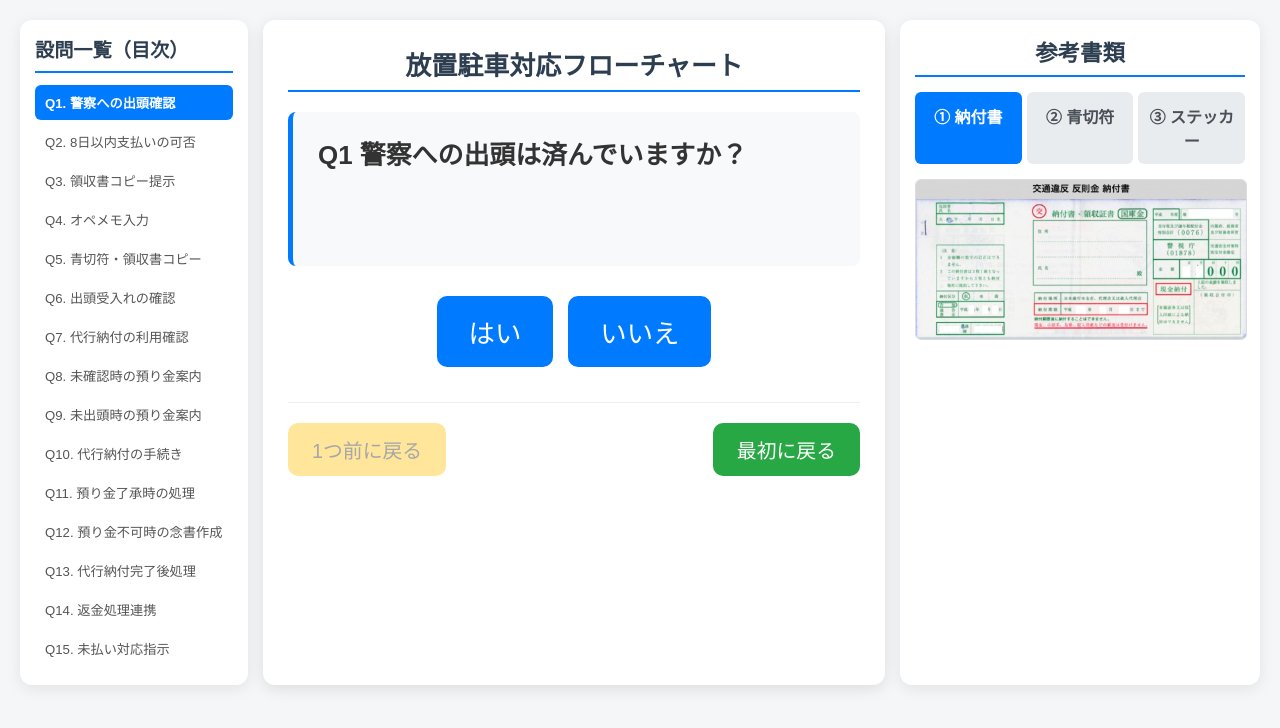
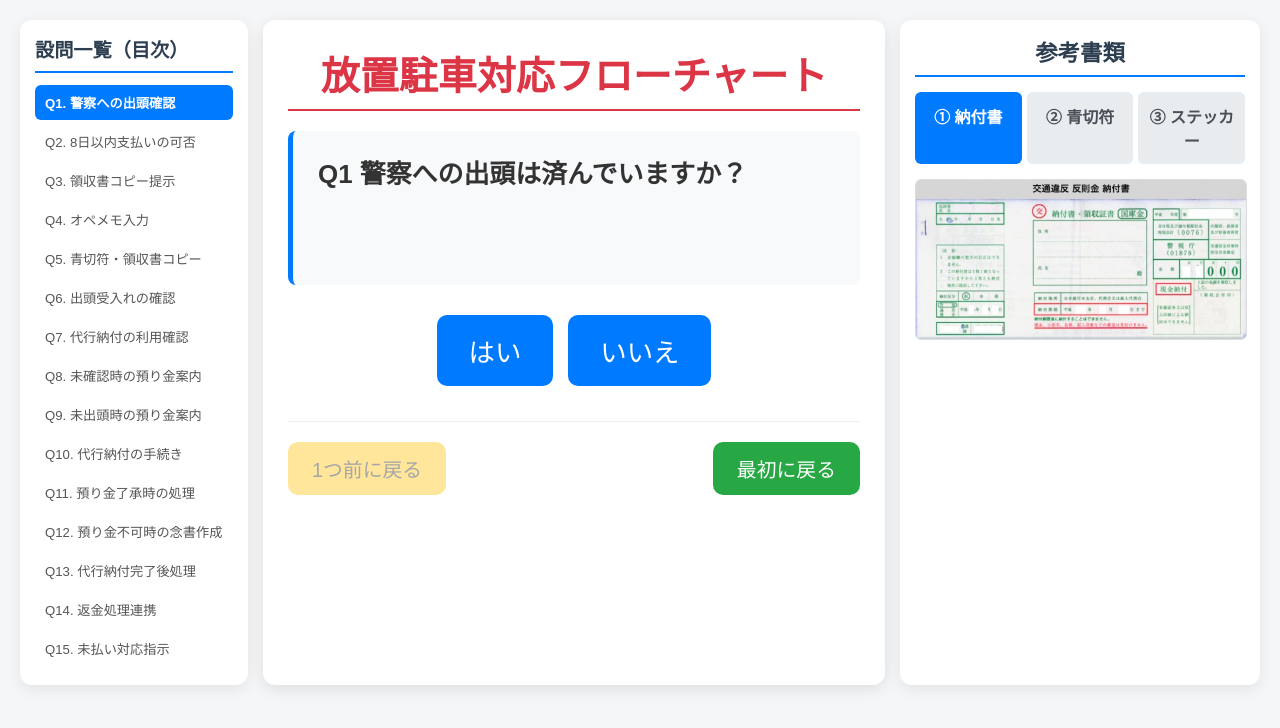
Before and after one commit to joy547860/-, a plain HTML site: page index.html in a window 1280 px wide. Drawn offline with Linux system fonts and the light colour scheme.

Commit message:
Add files via upload

```diff
--- a/index.html
+++ b/index.html
@@ -88,13 +88,14 @@
       box-sizing: border-box;
     }
 
-    /* メインタイトルの文字サイズ */
+    /* ★メインタイトルの文字サイズを1.5倍(2.4375rem)にし、太字の赤色に変更 */
     .main-title {
-      font-size: 1.625rem;
-      color: #2c3e50;
+      font-size: 2.4375rem;
+      font-weight: bold;
+      color: #dc3545;
       margin-top: 0;
       margin-bottom: 20px;
-      border-bottom: 2px solid #007bff;
+      border-bottom: 2px solid #dc3545;
       padding-bottom: 8px;
       text-align: center;
     }
@@ -233,7 +234,7 @@
         order: 1;
       }
 
-      /* ★スマホ表示時だけ、質問文の文字サイズを 2.5rem に拡大 */
+      /* スマホ表示時の質問文：文字サイズ 2.5rem */
       .text-box {
         font-size: 2.5rem;
         min-height: 6em;
```
